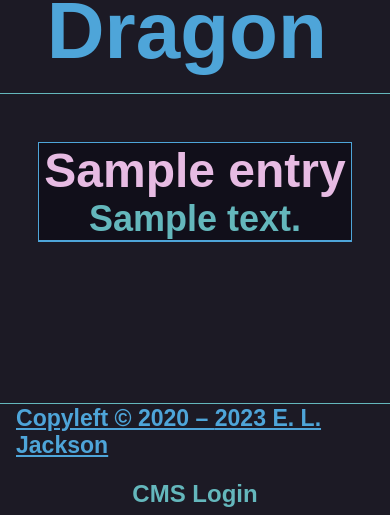
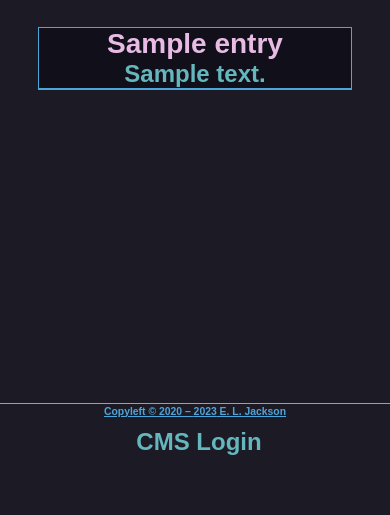
Before and after one commit to LinuxDragon57/Fang-CMS, a Flask app: page / in a window 390 px wide. Shown: the part 439-954 px from the top of the page. After the commit the page ends 894 px from the top, so only its background shows below. Run offline with Flask 3, Linux system fonts and the light colour scheme; tables that the repository leaves empty hold one stand-in row (values such as "Sample post"); parts of the project's set-up code (start-up, migrations or seed data) failed here and were passed over; some web fonts are replaced.

Commit message:
started responsive-design changes

```diff
--- a/Fang/static/_base.scss
+++ b/Fang/static/_base.scss
@@ -1,4 +1,54 @@
 @use 'normalize';
+
+@mixin normalize-responsive-design {
+  h1 {
+    font-size: 3rem;
+  }
+
+  h2 {
+    font-size: 1.75rem;
+  }
+
+  h3 {
+    font-size: 1.5rem;
+  }
+
+  h4 {
+    font-size: 1rem;
+  }
+
+  h5 {
+    font-size: 0.65rem;
+    line-height: 1.25;
+    padding: 0.25rem;
+  }
+
+  p, ul, ol {
+    text-align: left;
+    font-size: 1rem;
+    margin: 0.5em 2em;
+    line-height: 1.25;
+    width: 90%;
+  }
+
+  ul {
+    row-gap: 0.75em;
+  }
+
+  header {
+    flex-flow: column nowrap;
+    justify-content: center;
+    align-items: center;
+  }
+
+  footer {
+    text-align: center;
+    height: 55px;
+    padding: 0.25em;
+    gap: 0;
+  }
+
+}
 
 html {
   box-sizing: border-box;
@@ -151,8 +201,8 @@
 }
 
 img#logo, a#logo {
-  justify-self: flex-end;
   height: 128px;
+  order: 3;
   margin: 0 0 10px auto;
 }
 
--- a/Fang/static/auth.css
+++ b/Fang/static/auth.css
@@ -456,8 +456,8 @@
 }
 
 img#logo, a#logo {
-  justify-self: flex-end;
   height: 128px;
+  order: 3;
   margin: 0 0 10px auto;
 }
 
--- a/Fang/static/cms.css
+++ b/Fang/static/cms.css
@@ -456,8 +456,8 @@
 }
 
 img#logo, a#logo {
-  justify-self: flex-end;
   height: 128px;
+  order: 3;
   margin: 0 0 10px auto;
 }
 
--- a/Fang/static/entry_template.css
+++ b/Fang/static/entry_template.css
@@ -455,8 +455,8 @@
 }
 
 img#logo, a#logo {
-  justify-self: flex-end;
   height: 128px;
+  order: 3;
   margin: 0 0 10px auto;
 }
 
@@ -679,4 +679,45 @@
   font-family: "Oxanium Light", sans-serif;
 }
 
+@media screen and (max-width: 600px) and (orientation: portrait), screen and (max-width: 800px) and (orientation: landscape) {
+  h1 {
+    font-size: 3rem;
+  }
+  h2 {
+    font-size: 1.75rem;
+  }
+  h3 {
+    font-size: 1.5rem;
+  }
+  h4 {
+    font-size: 1rem;
+  }
+  h5 {
+    font-size: 0.65rem;
+    line-height: 1.25;
+    padding: 0.25rem;
+  }
+  p, ul, ol {
+    text-align: left;
+    font-size: 1rem;
+    margin: 0.5em 2em;
+    line-height: 1.25;
+    width: 90%;
+  }
+  ul {
+    row-gap: 0.75em;
+  }
+  header {
+    flex-flow: column nowrap;
+    justify-content: center;
+    align-items: center;
+  }
+  footer {
+    text-align: center;
+    height: 55px;
+    padding: 0.25em;
+    gap: 0;
+  }
+}
+
 /*# sourceMappingURL=entry_template.css.map */
--- a/Fang/static/entry_template.scss
+++ b/Fang/static/entry_template.scss
@@ -18,3 +18,7 @@
   width: 50rem;
   font-family: "Oxanium Light", sans-serif;
 }
+
+@media screen and (max-width: 600px) and (orientation: portrait), screen and (max-width: 800px) and (orientation: landscape) {
+  @include base.normalize-responsive-design();
+}
--- a/Fang/templates/base.html
+++ b/Fang/templates/base.html
@@ -31,11 +31,11 @@
                 <span class="menuBtnIcon" id="line2"></span>
                 <span class="menuBtnIcon" id="line3"></span>
             </button>
-            <div id="page-title">{% block heading %}{% endblock %}</div>
             <a id="logo" href="{{ url_for('routes.index') }}">
                 <img id="logo" src="{{ url_for('static', filename='images/logo.svg') }}"
                      alt="LinuxDragon Logo">
             </a>
+            <div id="page-title">{% block heading %}{% endblock %}</div>
         </header>
 
         <main>
--- a/Fang/templates/routes/index.html
+++ b/Fang/templates/routes/index.html
@@ -11,6 +11,9 @@
 {% endblock %}
 
 {% block content %}
+    {% if not posts %}
+        <style> main { visibility: hidden; } </style>
+    {% else %}
         <article class="postsList">
         {% for post in posts %}
             <a class="postLink" href="{{ url_for('routes.show_post', genre=post.genre_url, post_title=post.title_url) }}">
@@ -21,4 +24,5 @@
             </a>
         {% endfor %}
         </article>
+    {% endif %}
 {% endblock %}
```
Also changed, not shown: Fang/static/landing_page.css (+60 -1 lines), Fang/static/landing_page.scss (+28 -0 lines), 1 other file. Lines whose indentation alone changed are shown as unchanged.
